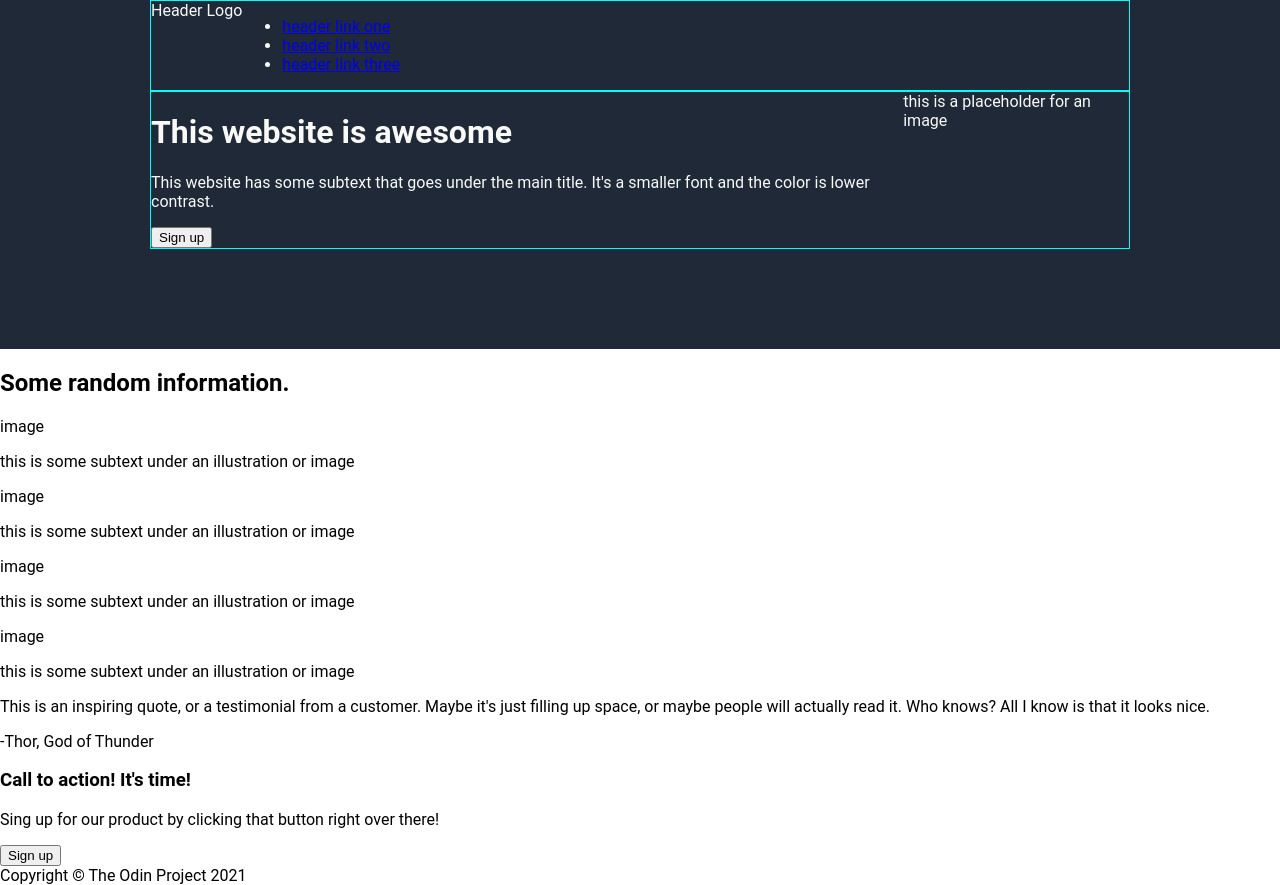
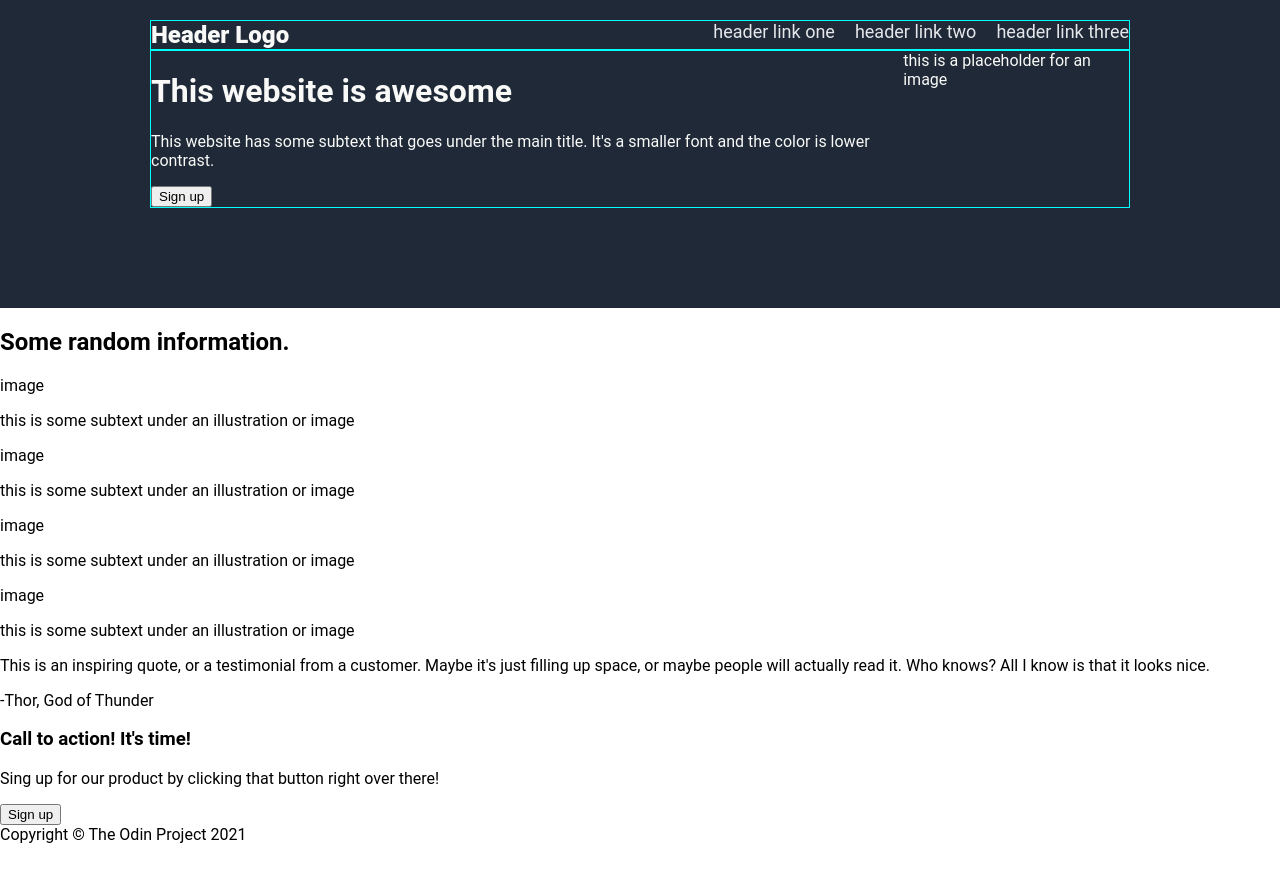
Before and after one commit to SadPanda347/Landing-Page, a plain HTML site: page index.html in a window 1280 px wide. After the commit the page ends 844 px from the top, so only its background shows below. Drawn offline with Linux system fonts and the light colour scheme.

Commit message:
Add styling rules to header
Added borders around header-top, header-bottom,
logo and ul for debugging.
Added styling rules for header-top section.

```diff
--- a/style.css
+++ b/style.css
@@ -12,6 +12,7 @@ body {
   padding-left: 150px;
   padding-right: 150px;
   padding-bottom: 100px;
+  padding-top: 20px;
 }
 
 .header-top {
@@ -23,3 +24,26 @@ body {
   display: flex;
   border: 1px solid cyan;
 }
+
+.logo {
+  color: #f9faf8;
+  font-size: 24px;
+  font-weight: 900;
+  /* border: 1px solid gold; */
+}
+
+ul {
+  margin: 0px;
+  padding: 0px;
+  list-style-type: none;
+  margin-left: auto;
+  display: flex;
+  gap: 20px;
+  /* border: 1px solid gold;*/
+}
+
+a {
+  color: #e5e7eb;
+  font-size: 18px;
+  text-decoration: none;
+}
```
